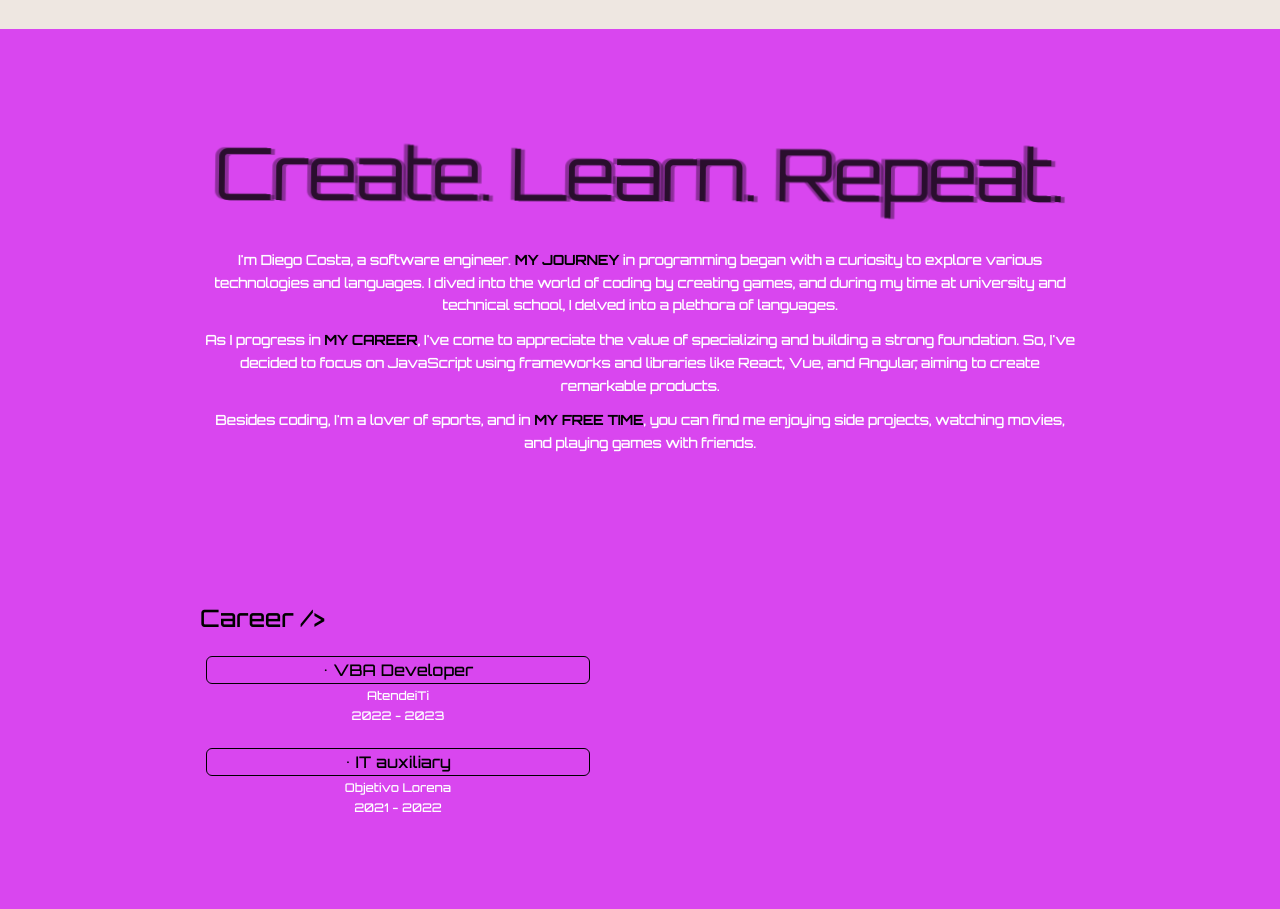
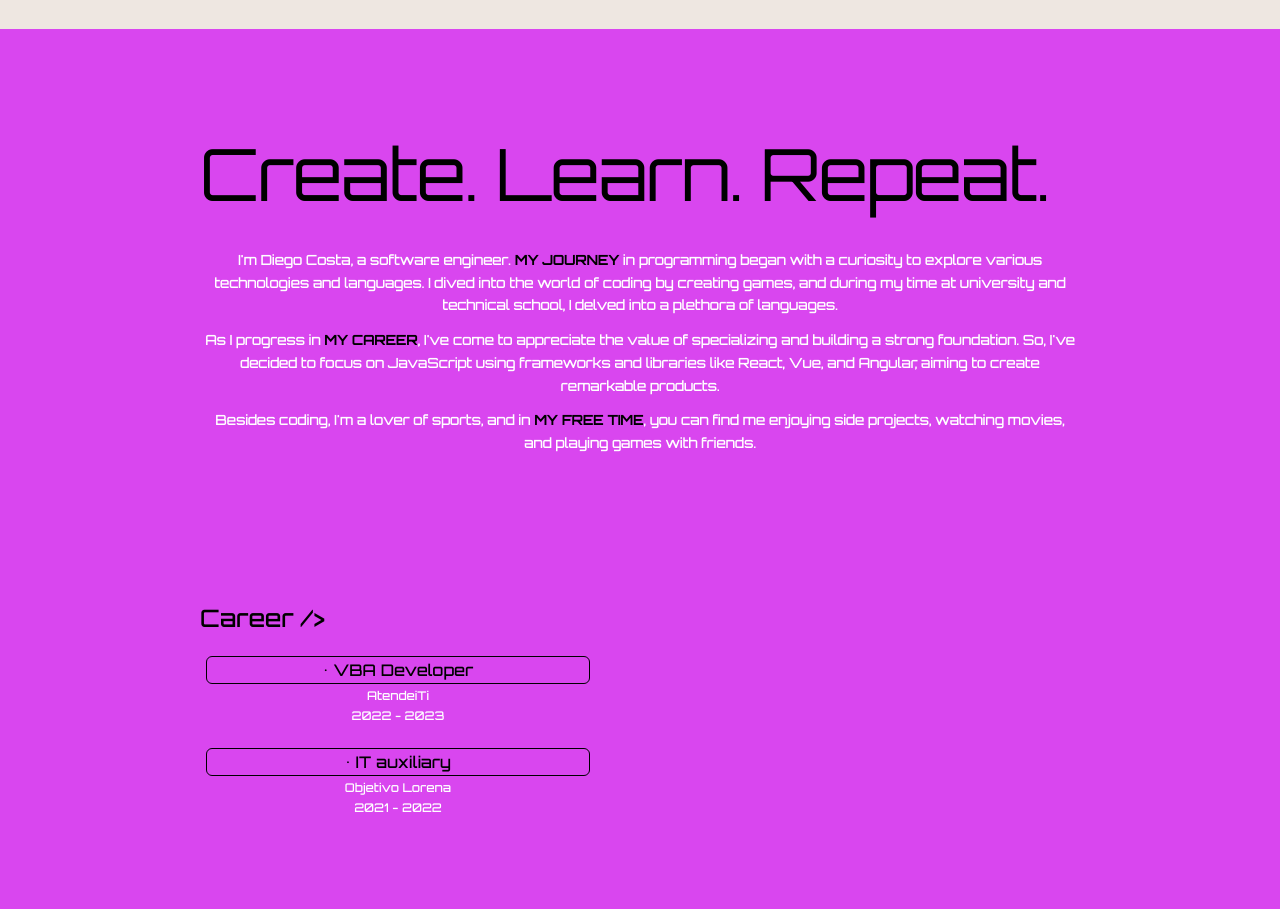
Before and after one commit to DiegoCstyles/portfolio, a Next.js app: page / in a window 1280 px wide. Shown: the part 820-1729 px from the top of the page. Built offline with nearby package versions, Linux system fonts and the light colour scheme.

Commit message:
Update Section.tsx

```diff
--- a/components/About/Section.tsx
+++ b/components/About/Section.tsx
@@ -38,10 +38,8 @@ const Section = ({ currentLanguage }: AboutProps) => {
         <div className="mx-auto max-w-[55rem] text-center">
             {/* Heading */}
             <div className="flex flex-auto">
-              <h1 className="light:text-black dark:text-white glitch-effect1 flex-1 mt-3 text-7xl sm:text-6xl md:text-6xl lg:text-7xl xl:text-7xl leading-[4rem] tracking-tight">
+              <h1 className="light:text-black dark:text-white mt-3 text-7xl sm:text-6xl md:text-6xl lg:text-7xl xl:text-7xl leading-[4rem] tracking-tight">
                 {translations[currentLanguage].h1}
-                <span className="glitch-effect2 light:text-white dark:text-black" data-text={translations[currentLanguage].h1}></span>
-                <span className="glitch-effect3 light:text-black dark:text-white" data-text={translations[currentLanguage].h1}></span>
               </h1>
             </div>
 
```
